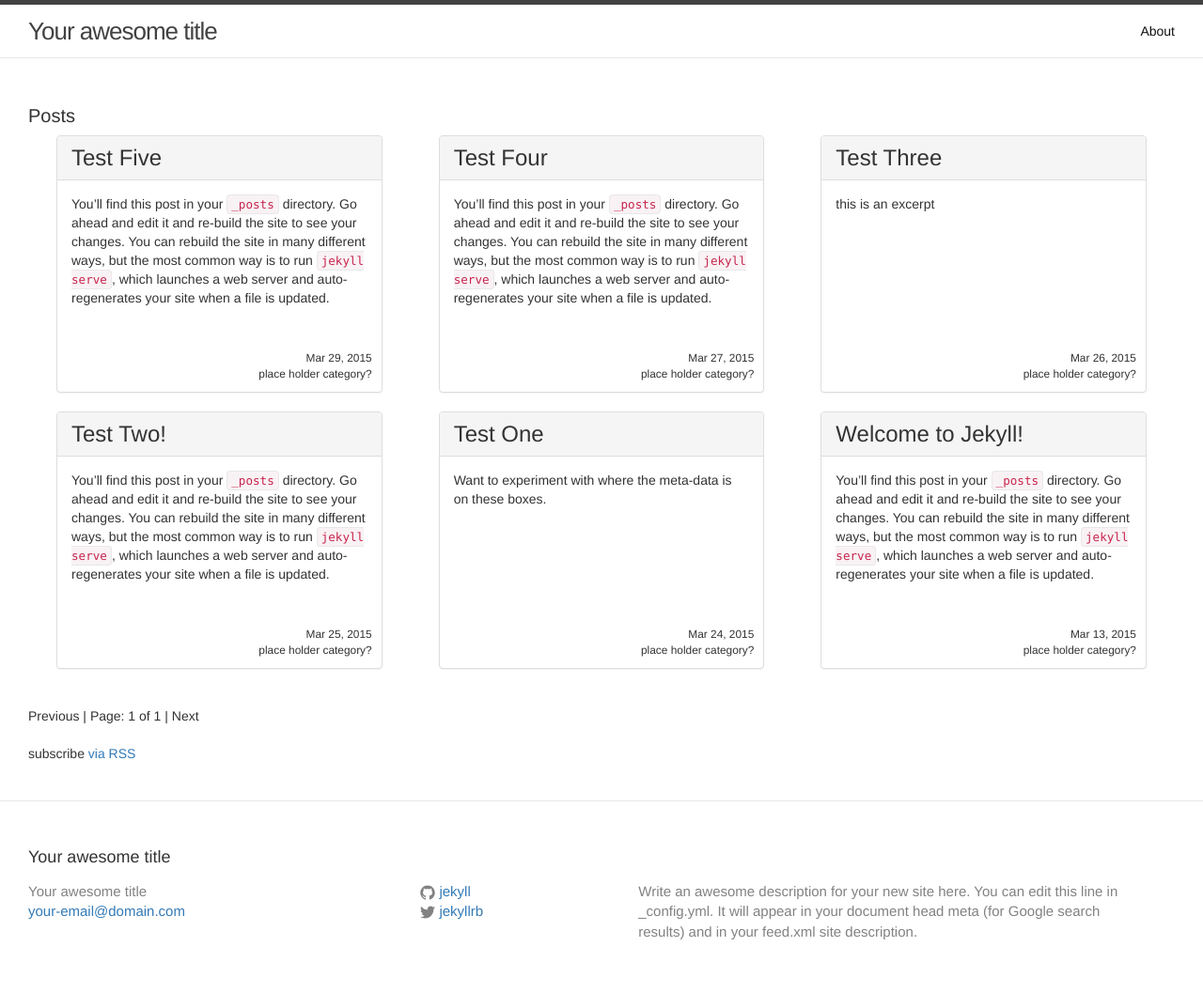
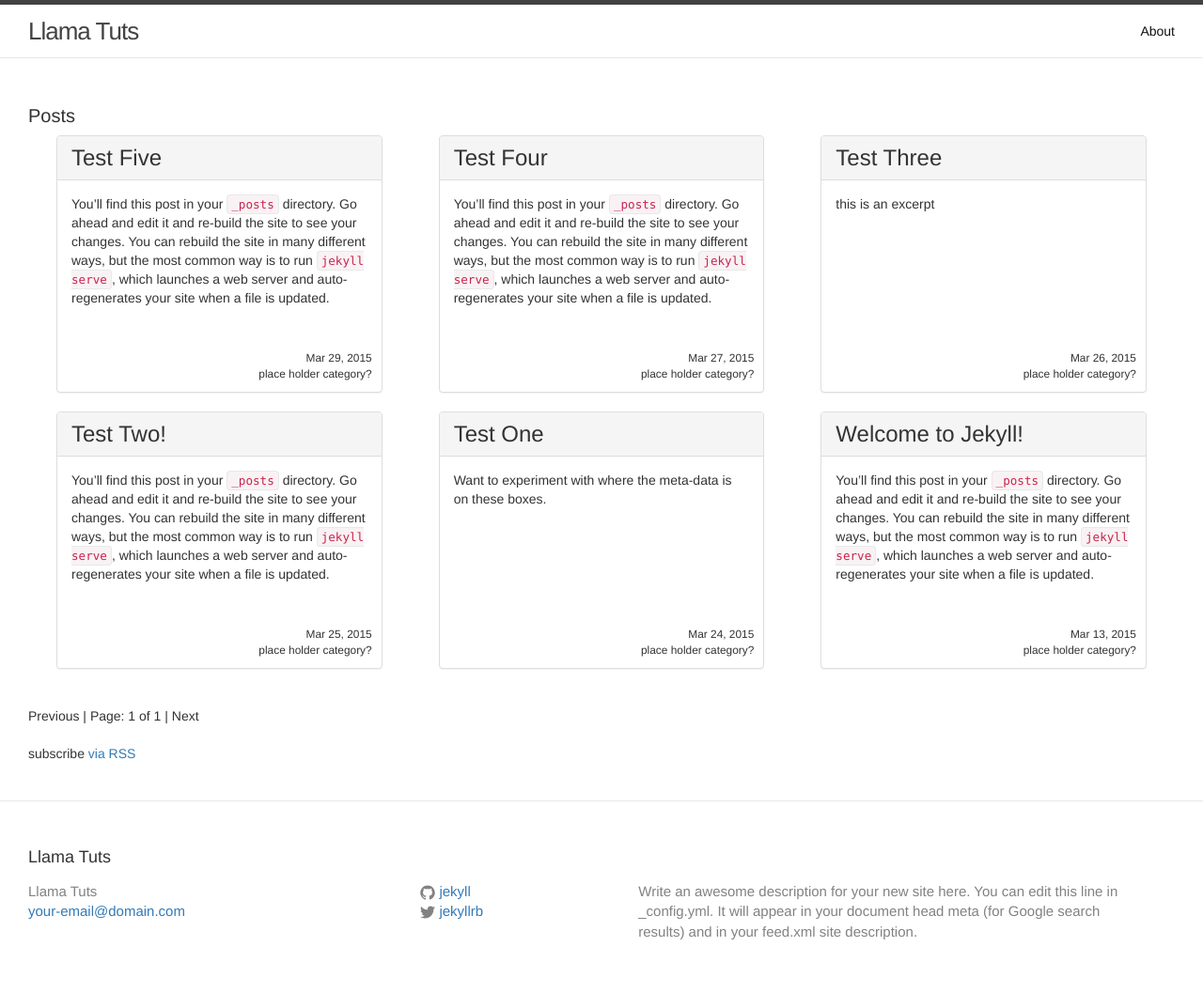
Before and after one commit to llamatuts/llamatuts, a Jekyll site: the page built from index.html, in a window 1280 px wide. Shown: the whole page at 94% size. Built offline with Jekyll 4.4.1, drawn with Linux system fonts in a browser that asks for light colours; nearby versions of some CDN libraries; the list of posts is cut into pages by our own code.

Commit message:
Add title to blog

```diff
--- a/_config.yml
+++ b/_config.yml
@@ -1,5 +1,5 @@
 # Site settings
-title: Your awesome title
+title: Llama Tuts
 email: your-email@domain.com
 description: > # this means to ignore newlines until "baseurl:"
   Write an awesome description for your new site here. You can edit this
```
